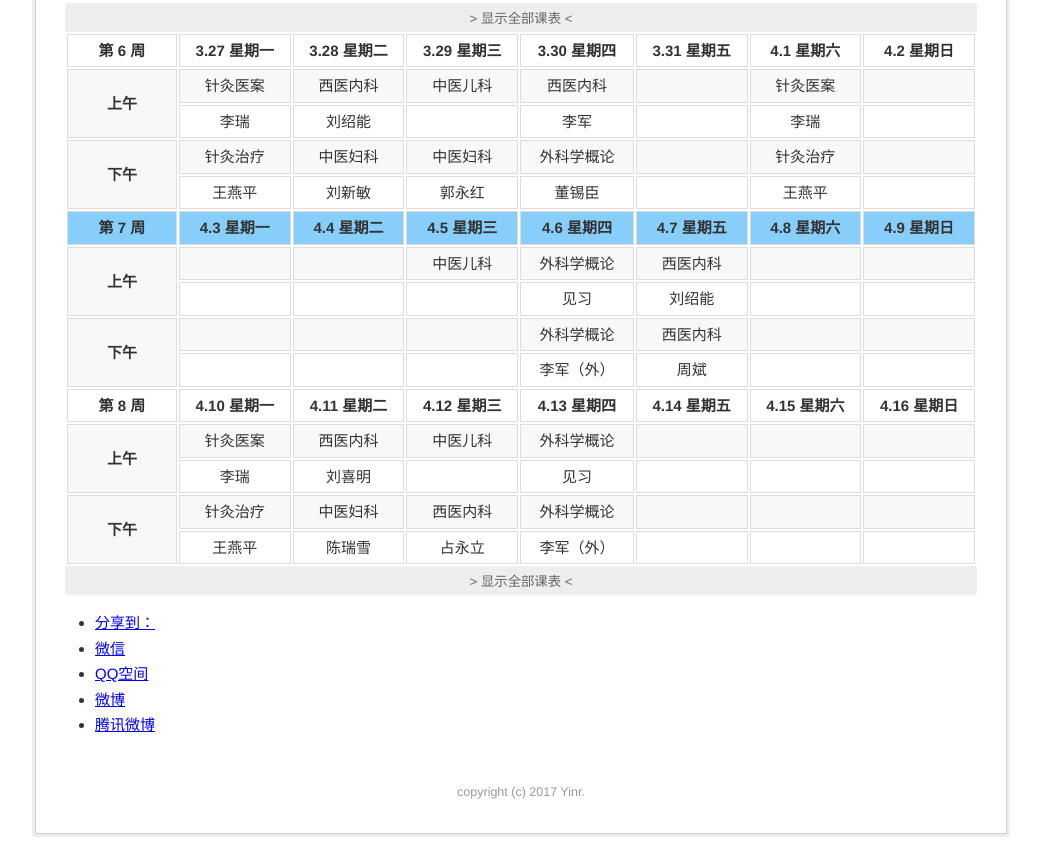
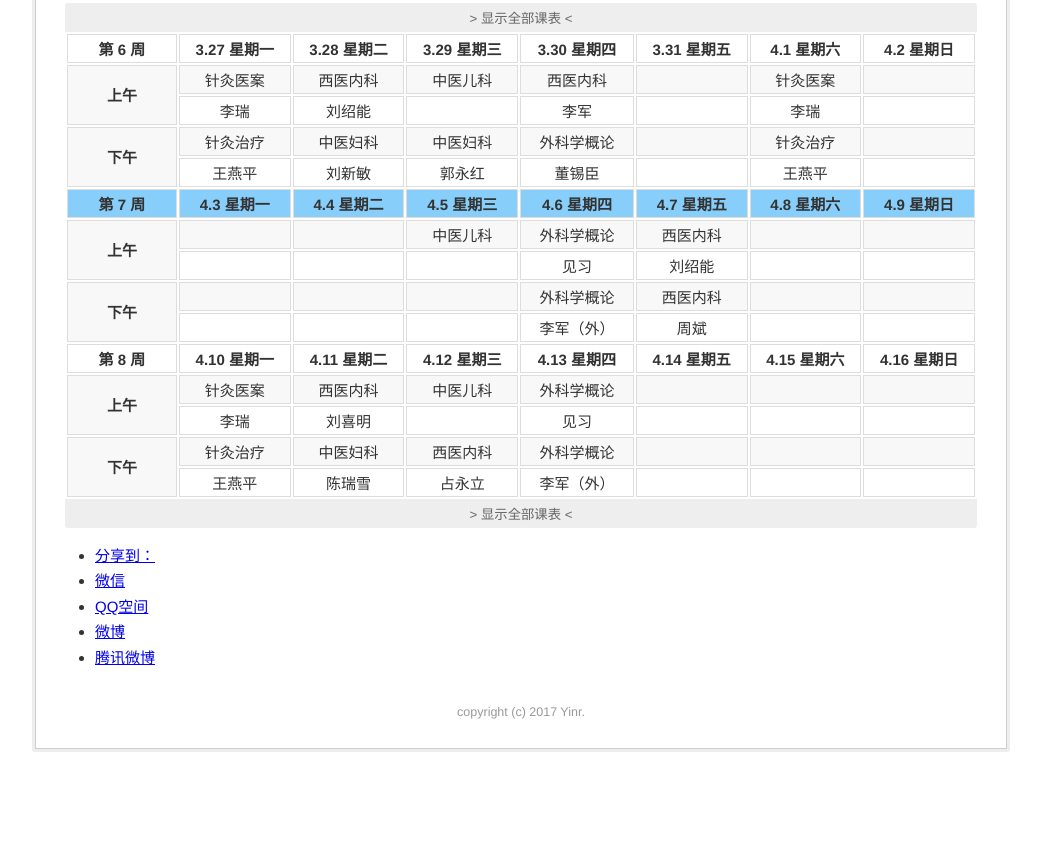
Before and after one commit to Yinr/timetable, a plain HTML site: page index.html in a window 1280 px wide. Shown: the part 351-1218 px from the top of the page, without its empty margins (119-1160 px from the left). After the commit the page ends 1133 px from the top, so only its background shows below. Drawn offline with nearby package versions, Linux system fonts and the light colour scheme; a script that the page names is missing.

Commit message:
update style

```diff
--- a/index.html
+++ b/index.html
@@ -77,7 +77,7 @@
         </div>
     </div>
 
-    <div id="comment" v-if="duoshuo_name">
+    <div id="comment" class="comment" v-if="duoshuo_name">
         <!-- 多说分享框 start -->
         <div class="ds-share flat" :data-thread-key="key" :data-title="title" :data-images="image" :data-content="content" :data-url="url">
             <div class="ds-share-inline">
--- a/sass/_class.scss
+++ b/sass/_class.scss
@@ -1,5 +1,6 @@
 .classTable {
     margin: 0;
+    line-height: normal;
     .week-table {
         &:first-child {
             margin-top: 5px;
--- /dev/null
+++ b/sass/_comment.scss
@@ -0,0 +1,3 @@
+.comment {
+    margin: 5px 0;
+}
--- a/sass/_footer.scss
+++ b/sass/_footer.scss
@@ -1,5 +1,6 @@
 footer {
     text-align: center;
+    line-height: normal;
     color: #999;
     a {
         text-decoration: none;
--- a/sass/main.scss
+++ b/sass/main.scss
@@ -4,4 +4,5 @@
 @import "_info.scss";
 @import "_class.scss";
 @import "_settings.scss";
+@import "_comment.scss";
 @import "_footer.scss";
```
Also changed, not shown: css/min.css.
